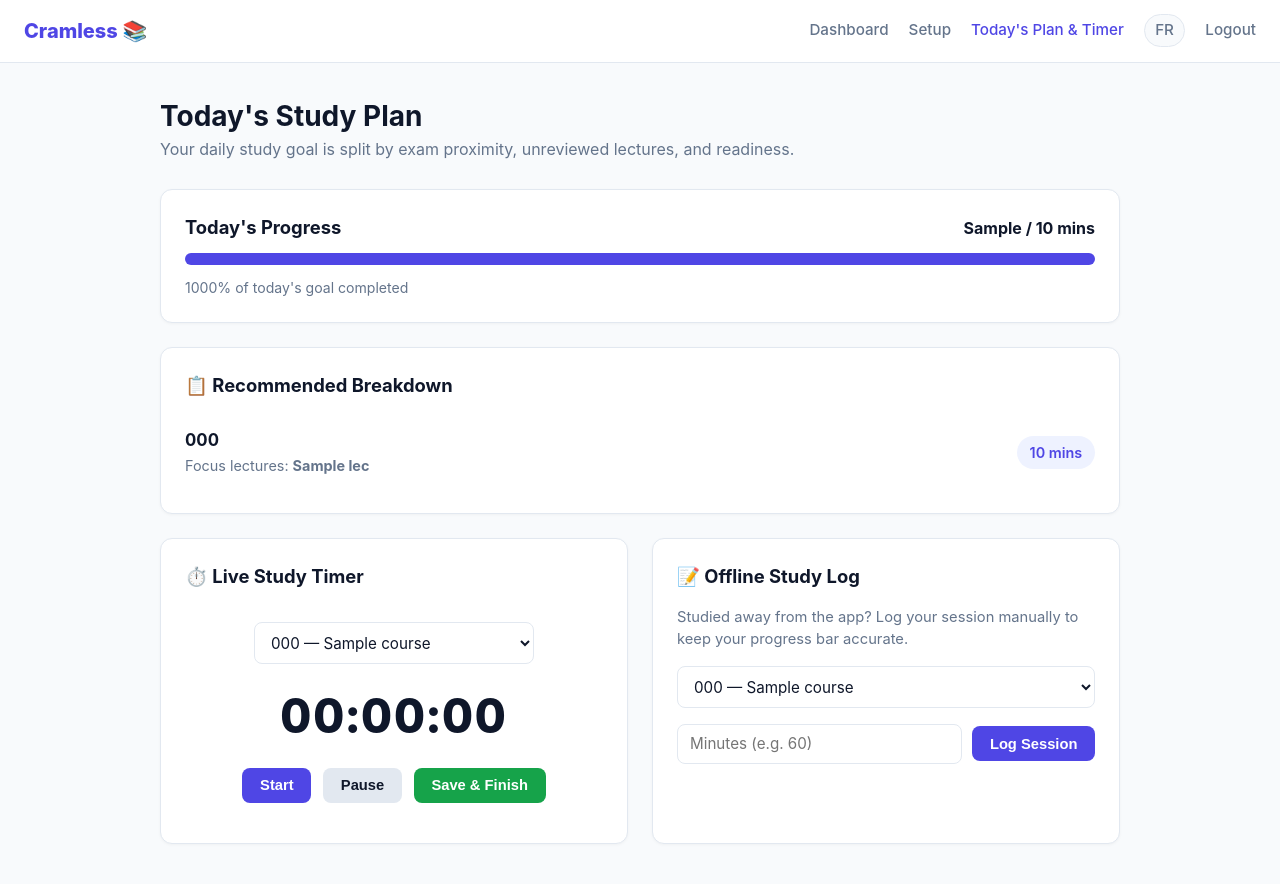
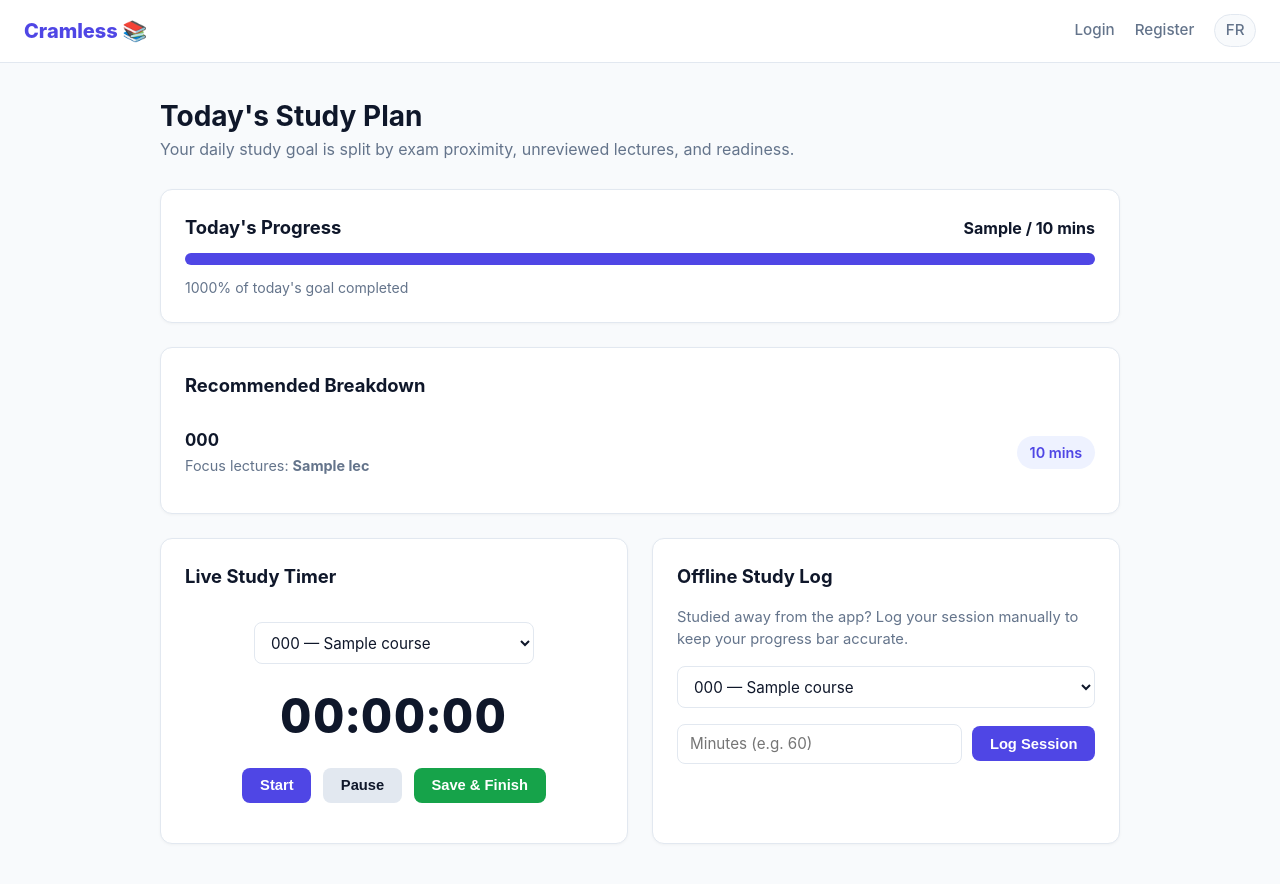
Before and after one commit to Andy-R2D2/cramless, a Flask app: template cramless/templates/plan.html in a window 1280 px wide. Shown: the top 884 px of the page. Run offline with Flask 3, Linux system fonts and the light colour scheme; the template is opened without the code that fills it: most values are stand-ins (such as "Sample title", 1, 10 or a date in 2020).

Commit message:
Update plan.html

```diff
--- a/cramless/templates/plan.html
+++ b/cramless/templates/plan.html
@@ -1,34 +1,15 @@
-<!DOCTYPE html>
-<html lang="{{ lang }}">
-<head>
-    <meta charset="UTF-8">
-    <meta name="viewport" content="width=device-width, initial-scale=1.0">
-    <title>Cramless — Today's Plan & Timer</title>
-    <link rel="stylesheet" href="{{ url_for('static', filename='style.css') }}">
-</head>
-<body>
-    <nav class="navbar">
-        <a href="{{ url_for('home') }}" class="brand">Cramless 📚</a>
-        <div class="nav-links">
-            <a href="{{ url_for('dashboard') }}">{{ t.dashboard }}</a>
-            <a href="{{ url_for('setup') }}">Setup</a>
-            <a href="{{ url_for('plan') }}" class="active">Today's Plan & Timer</a>
-            <a href="{{ url_for('switch_language', lang='fr' if lang == 'en' else 'en') }}" class="lang-pill">
-                {{ 'FR' if lang == 'en' else 'EN' }}
-            </a>
-            <a href="{{ url_for('logout') }}">Logout</a>
-        </div>
-    </nav>
+{% extends "base.html" %}
+{% block title %}Cramless — Today's Plan & Timer{% endblock %}
 
-    <main class="container">
+{% block content %}
 <div class="page-header">
     <h1>Today's Study Plan</h1>
     <p>Your daily study goal is split by exam proximity, unreviewed lectures, and readiness.</p>
 </div>
 
-        {% if message %}<div class="alert alert-success">✓ {{ message }}</div>{% endif %}
+{% if message %}<div class="alert alert-success">{{ message }}</div>{% endif %}
 
-        <!-- PROGRESS CARD -->
+<!-- Daily progress bar -->
 <section class="card">
     <div style="display: flex; justify-content: space-between; align-items: baseline;">
         <h2 style="margin: 0;">Today's Progress</h2>
@@ -42,9 +23,9 @@
     <p style="font-size: 0.88rem; color: var(--muted);">{{ pct }}% of today's goal completed</p>
 </section>
 
-        <!-- TODAY'S RULE-BASED PLAN -->
+<!-- Rule-based plan breakdown -->
 <section class="card">
-            <h2>📋 Recommended Breakdown</h2>
+    <h2>Recommended Breakdown</h2>
     {% if daily_plan %}
         <ul class="item-list">
             {% for item in daily_plan %}
@@ -75,9 +56,9 @@
 </section>
 
 <div class="grid-2">
-            <!-- IN-APP JAVASCRIPT STUDY TIMER -->
+    <!-- Stopwatch study timer -->
     <section class="card">
-                <h2>⏱️ Live Study Timer</h2>
+        <h2>Live Study Timer</h2>
         <div class="timer-box">
             <select id="timer-course" style="width: 100%; max-width: 280px;">
                 {% for c in courses %}
@@ -101,9 +82,9 @@
         </form>
     </section>
 
-            <!-- OFFLINE MANUAL LOG -->
+    <!-- Manual offline study log -->
     <section class="card">
-                <h2>📝 Offline Study Log</h2>
+        <h2>Offline Study Log</h2>
         <p style="color: var(--muted); font-size: 0.92rem; margin-bottom: 1rem;">
             Studied away from the app? Log your session manually to keep your progress bar accurate.
         </p>
@@ -123,8 +104,9 @@
         </form>
     </section>
 </div>
-    </main>
+{% endblock %}
 
+{% block scripts %}
 <script>
     let seconds = 0;
     let interval = null;
@@ -162,5 +144,4 @@
         document.getElementById("timer-form").submit();
     }
 </script>
-</body>
-</html>
+{% endblock %}
```
Lines whose indentation alone changed are shown as unchanged.
